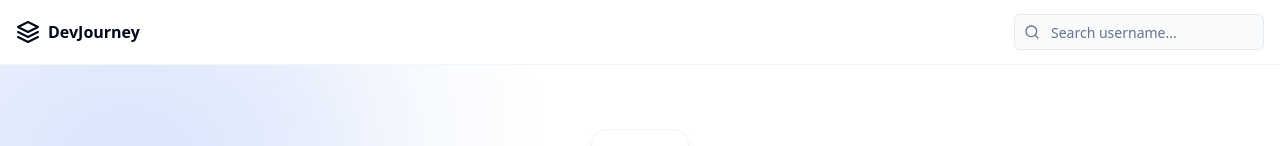
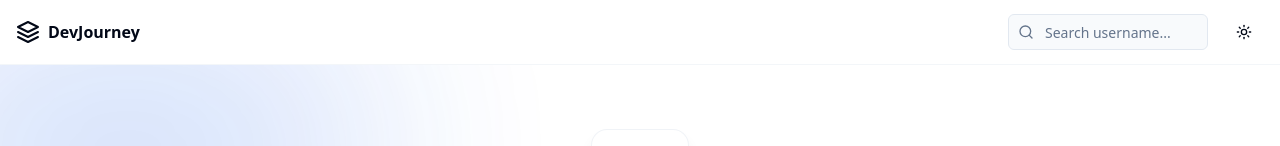
Before and after one commit to pedrordgs/dev-journey, a Next.js app: page / in a window 1280 px wide. Shown: the top 146 px of the page. Built offline with nearby package versions, Linux system fonts and the light colour scheme.

Commit message:
Add dark mode support

```diff
--- a/package.json
+++ b/package.json
@@ -40,6 +40,7 @@
     "clsx": "^2.1.1",
     "lucide-react": "^0.553.0",
     "next": "16.0.7",
+    "next-themes": "^0.4.6",
     "react": "19.2.0",
     "react-dom": "19.2.0",
     "recharts": "^3.4.1",
--- a/src/app/globals.css
+++ b/src/app/globals.css
@@ -1,5 +1,6 @@
 @import 'tailwindcss';
 @plugin "tailwindcss-animate";
+@custom-variant dark (&:where(.dark, .dark *));
 
 @theme inline {
   --color-background: hsl(var(--background));
--- a/src/app/layout.tsx
+++ b/src/app/layout.tsx
@@ -3,6 +3,7 @@ import { Geist, Geist_Mono } from 'next/font/google'
 import './globals.css'
 import { Header } from '@/components/layout/Header'
 import { Footer } from '@/components/layout/Footer'
+import { ThemeProvider } from '@/components/theme-provider'
 
 const geistSans = Geist({
   variable: '--font-geist-sans',
@@ -25,13 +26,20 @@ export default function RootLayout({
   children: React.ReactNode
 }>) {
   return (
-    <html lang="en">
+    <html lang="en" suppressHydrationWarning>
       <body
         className={`${geistSans.variable} ${geistMono.variable} antialiased min-h-screen flex flex-col`}
       >
-        <Header />
-        <main className="flex-1">{children}</main>
-        <Footer />
+        <ThemeProvider
+          attribute="class"
+          defaultTheme="system"
+          enableSystem
+          disableTransitionOnChange
+        >
+          <Header />
+          <main className="flex-1">{children}</main>
+          <Footer />
+        </ThemeProvider>
       </body>
     </html>
   )
--- a/src/components/layout/Header.tsx
+++ b/src/components/layout/Header.tsx
@@ -6,6 +6,7 @@ import { useRouter } from 'next/navigation'
 import { DevJourneyIcon } from '@/components/icons'
 import { Search } from 'lucide-react'
 import { Input } from '@/components/ui/input'
+import { ModeToggle } from '@/components/mode-toggle'
 
 export function Header() {
   const router = useRouter()
@@ -32,17 +33,18 @@ export function Header() {
           </Link>
         </div>
 
-        <div className="flex items-center space-x-4">
+        <div className="flex items-center gap-4">
           <form onSubmit={handleSearch} className="relative">
             <Search className="absolute left-2.5 top-2.5 h-4 w-4 text-muted-foreground" />
             <Input
               type="search"
               placeholder="Search username..."
-              className="h-9 w-[200px] pl-9 bg-muted/50 focus:bg-background transition-all focus:w-[250px] md:w-[250px] md:focus:w-[300px]"
+              className="h-9 w-[200px] pl-9 bg-muted/50 focus:bg-background transition-all focus:w-[250px]"
               value={query}
               onChange={(e) => setQuery(e.target.value)}
             />
           </form>
+          <ModeToggle />
         </div>
       </div>
     </header>
--- /dev/null
+++ b/src/components/mode-toggle.tsx
@@ -0,0 +1,23 @@
+'use client'
+
+import * as React from 'react'
+import { Moon, Sun } from 'lucide-react'
+import { useTheme } from 'next-themes'
+
+import { Button } from '@/components/ui/button'
+
+export function ModeToggle() {
+  const { setTheme, resolvedTheme } = useTheme()
+
+  const toggleTheme = () => {
+    setTheme(resolvedTheme === 'dark' ? 'light' : 'dark')
+  }
+
+  return (
+    <Button variant="ghost" size="icon" onClick={toggleTheme}>
+      <Sun className="h-[1.2rem] w-[1.2rem] rotate-0 scale-100 transition-all dark:-rotate-90 dark:scale-0" />
+      <Moon className="absolute h-[1.2rem] w-[1.2rem] rotate-90 scale-0 transition-all dark:rotate-0 dark:scale-100" />
+      <span className="sr-only">Toggle theme</span>
+    </Button>
+  )
+}
--- /dev/null
+++ b/src/components/theme-provider.tsx
@@ -0,0 +1,11 @@
+'use client'
+
+import * as React from 'react'
+import { ThemeProvider as NextThemesProvider } from 'next-themes'
+
+export function ThemeProvider({
+  children,
+  ...props
+}: React.ComponentProps<typeof NextThemesProvider>) {
+  return <NextThemesProvider {...props}>{children}</NextThemesProvider>
+}
```
Also changed, not shown: 2 other files (tests, documents, lock files or other folders).
